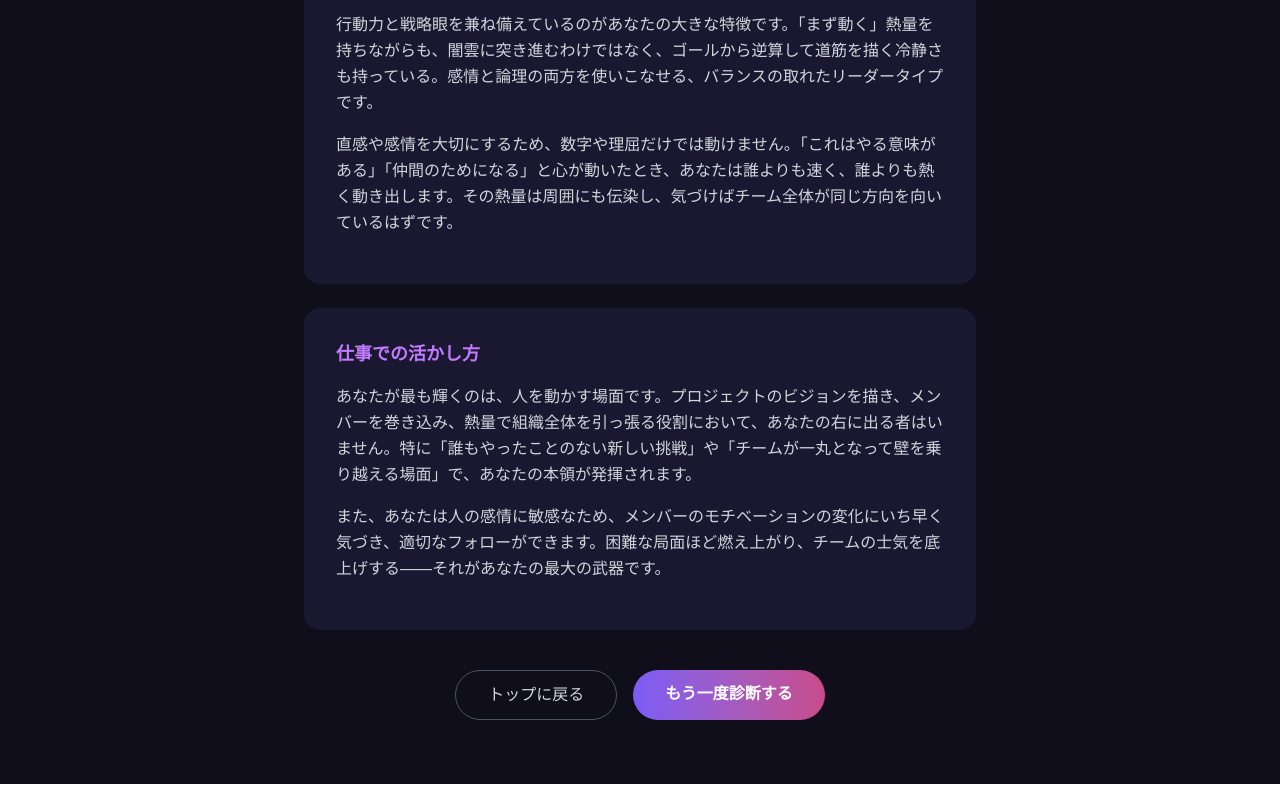
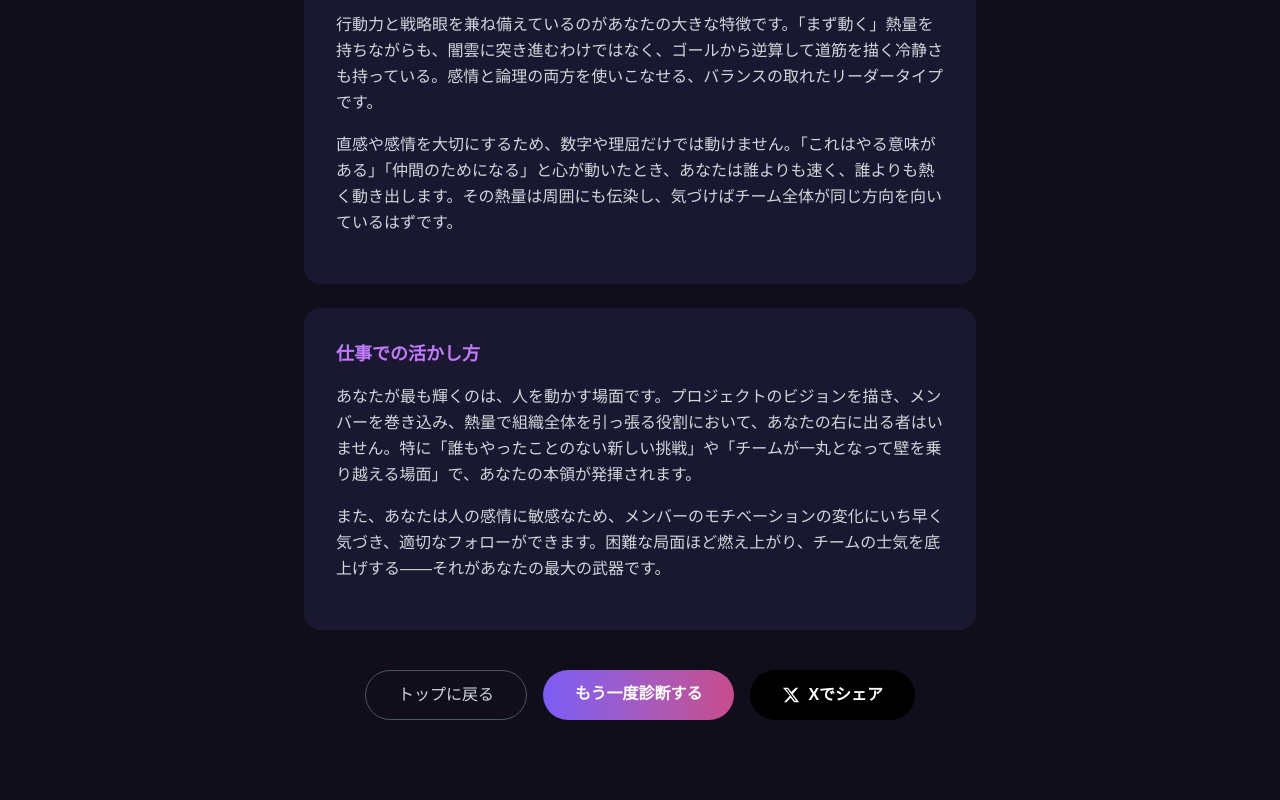
Before and after one commit to kageyama-acial/archial-diagnosis, a Next.js app: page /result in a window 1280 px wide. Shown: the part 658-1458 px from the top of the page. Built offline with nearby package versions, Linux system fonts and the light colour scheme.

Commit message:
シェアボタン追加・ボタン順番変更

```diff
--- a/app/result/page.tsx
+++ b/app/result/page.tsx
@@ -108,6 +108,8 @@ function ResultContent() {
   const typeCode = searchParams.get("type") || "AAAA";
   const type = typeData[typeCode] || typeData["AAAA"];
 
+  const shareText = encodeURIComponent(`私のビジネスアスリート適性診断結果は「${type.name}」でした！\n「${type.catch}」\n\nあなたも診断してみよう👇\nhttps://archial-diagnosis.vercel.app`);
+
   return (
     <main className="min-h-screen bg-[#0F0E1A] text-white flex flex-col items-center px-4 py-16">
       <p className="text-purple-400 text-sm tracking-widest mb-4">診断結果</p>
@@ -135,13 +137,21 @@ function ResultContent() {
         ))}
       </div>
 
-      <div className="flex gap-4 flex-wrap justify-center">
+      <div className="flex gap-4 flex-wrap justify-center mb-4">
         <Link href="/" className="px-8 py-3 rounded-full border border-gray-600 hover:border-purple-500 transition text-gray-300 hover:text-white">
           トップに戻る
         </Link>
         <Link href="/diagnosis" className="px-8 py-3 rounded-full bg-gradient-to-r from-[#7B5CF6] to-[#C84B8B] hover:opacity-90 transition font-bold">
           もう一度診断する
         </Link>
+        <a
+          href={`https://twitter.com/intent/tweet?text=${shareText}`}
+          target="_blank"
+          rel="noopener noreferrer"
+          className="px-8 py-3 rounded-full bg-black hover:opacity-80 transition font-bold flex items-center gap-2">
+          <svg width="18" height="18" viewBox="0 0 24 24" fill="white"><path d="M18.244 2.25h3.308l-7.227 8.26 8.502 11.24H16.17l-4.714-6.231-5.401 6.231H2.742l7.737-8.835L1.254 2.25H8.08l4.261 5.632 5.903-5.632zm-1.161 17.52h1.833L7.084 4.126H5.117z"/></svg>
+          Xでシェア
+        </a>
       </div>
     </main>
   );
```
